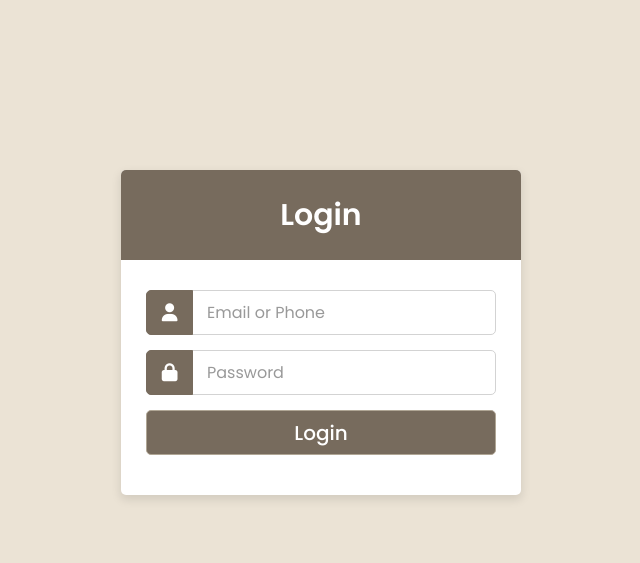
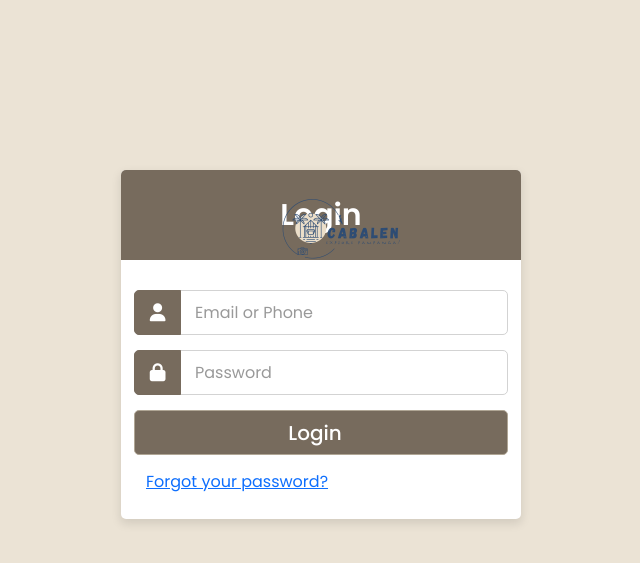
Before and after one commit to dejaaay/Heritage, a PHP site: page /admin-login.php in a window 1280 px wide. Shown: the top 563 px of the page, without its empty margins (319-959 px from the left). Run offline with PHP 8.4, Linux system fonts and the light colour scheme.

Commit message:
updated admin-login.php, login.php, login.css

```diff
--- a/admin/login/admin-login.php
+++ b/admin/login/admin-login.php
@@ -9,6 +9,8 @@ session_start();
     <meta charset="UTF-8">
     <meta name="viewport" content="width=device-width, initial-scale=1.0">
     <title>Admin Login</title>
+    <link rel="shortcut icon" href="https://raw.githubusercontent.com/dejaaay/Cabelen/main/assets/img/Cabalen.png">
+    <link href="https://cdn.jsdelivr.net/npm/bootstrap@5.3.3/dist/css/bootstrap.min.css" rel="stylesheet" />
     <link rel="stylesheet" href="login.css">
     <link rel="stylesheet" href="https://cdnjs.cloudflare.com/ajax/libs/font-awesome/6.5.2/css/all.min.css" />
 </head>
@@ -16,25 +18,25 @@ session_start();
 <body>
     <div class="container">
         <div class="wrapper">
-            <div class="title"><span>Login</span></div>
+            <div class="title"><span><img src="../../img/Cabalen.png" alt="Cabalen" class="content-center" id="logo">Login</span></div>
 
             <?php if (isset($_GET['error'])) { ?>
-                <p class="error"><?php echo $_GET['error']; ?></p>
+                <p class="error text-center"><?php echo $_GET['error']; ?></p>
             <?php } ?>
 
             <form action="login.php" method="POST"> <!-- Specify method as POST -->
                 <div class="row">
                     <i class="fas fa-user"></i>
-                    <input type="text" name="username" placeholder="Email or Phone" required>
+                    <input type="text" name="username" placeholder="Email or Phone">
                 </div>
                 <div class="row">
                     <i class="fas fa-lock"></i>
-                    <input type="password" name="password" placeholder="Password" required>
+                    <input type="password" name="password" placeholder="Password">
                 </div>
                 <div class="row button">
                     <input type="submit" value="Login">
                 </div>
-
+                <a href="">Forgot your password?</a>
             </form>
         </div>
     </div>
--- a/admin/login/login.css
+++ b/admin/login/login.css
@@ -96,3 +96,25 @@ form .row input::placeholder{
 form .button input:hover{
   background: #B0A695;
 }
+.error {
+  background: #f2dede;
+  color: #a94442;
+  margin: 10px;
+  padding: 10px;
+  width: 95%;
+  border-radius: 5px;
+}
+.success {
+  background: #D4EDDA;
+  color: #40754C;
+  padding: 10px;
+  width: 95%;
+  border-radius: 5px;
+}
+#logo{
+  position: absolute;
+  display: flex;
+  align-items: start;
+  justify-content: space-around;
+  height: 75px;
+}
--- a/admin/login/login.php
+++ b/admin/login/login.php
@@ -1,6 +1,6 @@
 <?php
 session_start();
-include "../../connect/connect.php"; // Assuming this file contains your database connection
+include "../../connect/connect.php";
 
 if (isset($_POST['username']) && isset($_POST['password'])) {
     function validate($data)
@@ -23,7 +23,7 @@ if (isset($_POST['username']) && isset($_POST['password'])) {
 
     // Execute SQL query to check if the user exists
     $sql = "SELECT * FROM admin WHERE username='$username' AND password='$password'";
-    $result = mysqli_query($conn, $sql);
+    $result = mysqli_query($con, $sql);
 
     if ($result) {
         // Check if exactly one row was returned
```
Also changed, not shown: Blogs/Food_blogs.php (+7 -1 lines).
